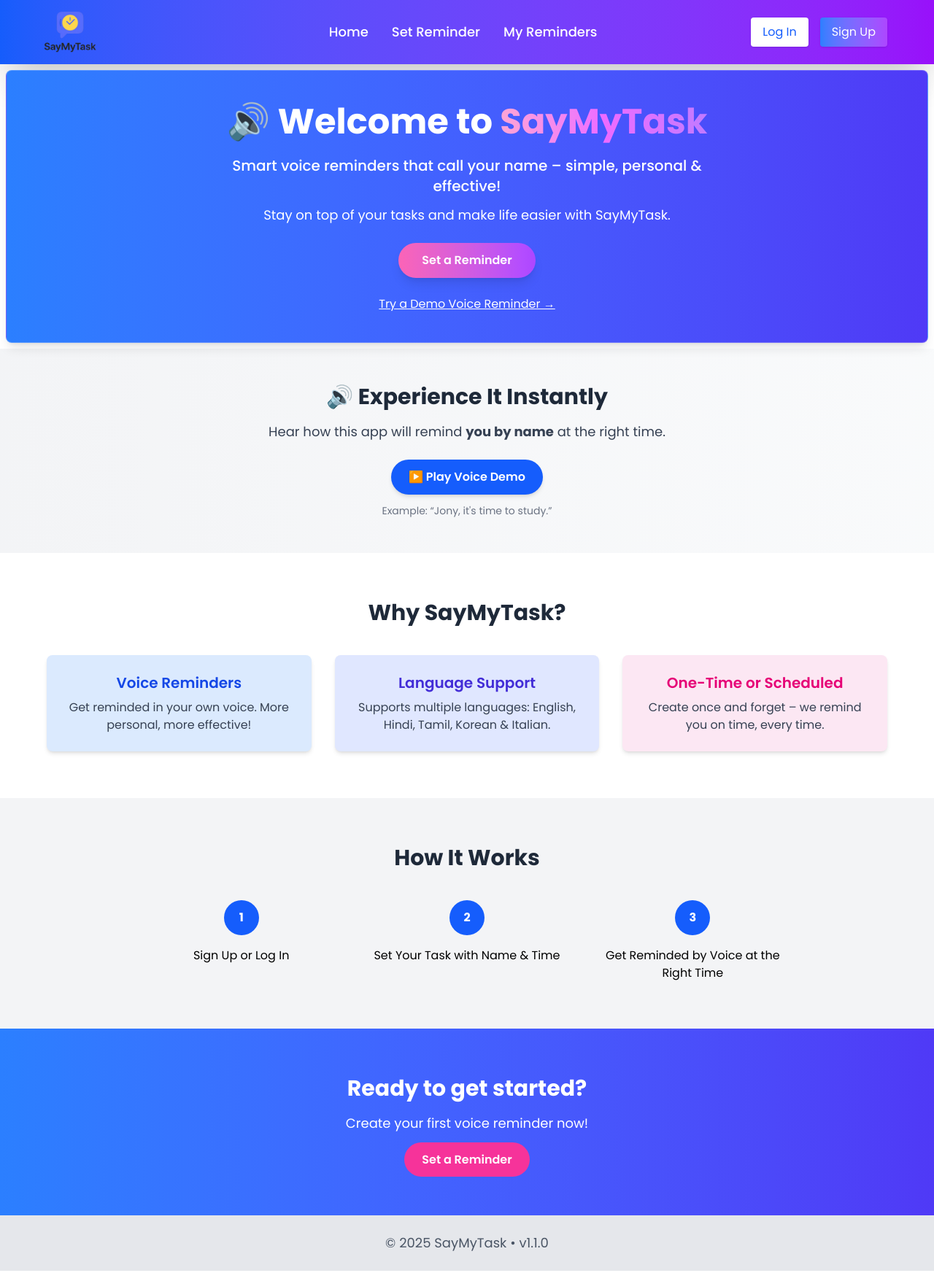
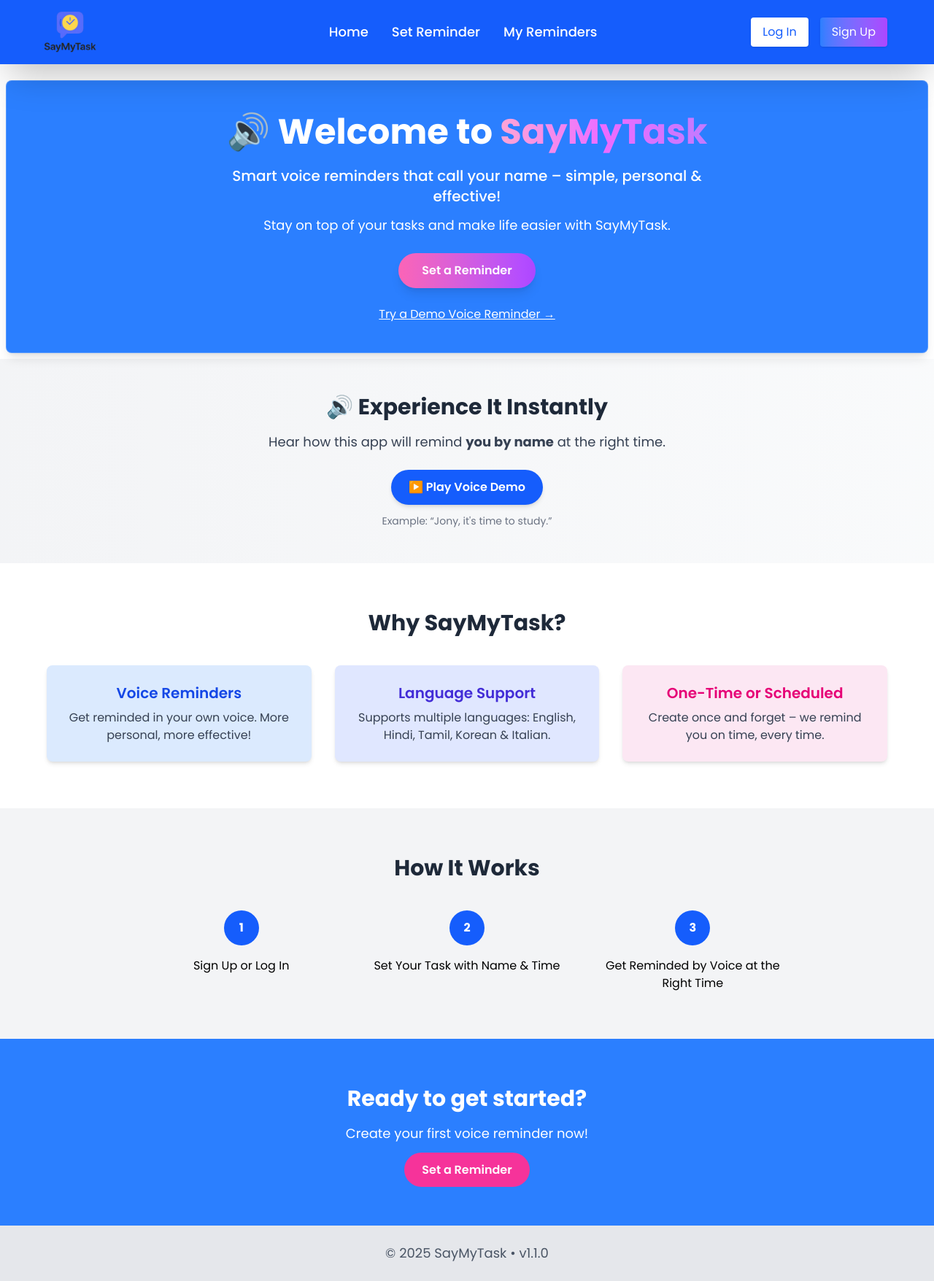
Before and after one commit to ankit11556/SayMyTask, a React (Vite) app in the folder frontend/: page / in a window 1280 px wide. Shown: the whole page at 73% size. Built offline with nearby package versions, Linux system fonts and the light colour scheme; no server answers.

Commit message:
update navbar bg color and position

```diff
--- a/frontend/src/components/HeroSection.jsx
+++ b/frontend/src/components/HeroSection.jsx
@@ -2,7 +2,7 @@ import { Link } from "react-router-dom";
 
 const HeroSection = ({ onDemoClick }) => {
   return (
-    <section className="bg-gradient-to-r from-blue-500 to-indigo-600 text-white py-10 px-4 text-center rounded-lg shadow-lg m-2 bg-white/10 backdrop-blur-xl border border-white/20">
+    <section className="bg-blue-500  text-white py-10 px-4 text-center rounded-lg shadow-lg m-2  backdrop-blur-xl border border-white/20 mt-10">
       <h2 className="text-4xl md:text-5xl font-extrabold font-[Poppins] mb-4 leading-tight">
         🔊 Welcome to{" "}
         <span className="bg-gradient-to-r from-pink-300 via-fuchsia-400 to-purple-400 bg-clip-text text-transparent">
--- a/frontend/src/components/Navbar.jsx
+++ b/frontend/src/components/Navbar.jsx
@@ -28,7 +28,7 @@ const Navbar = () => {
   return (
     <>
       <nav
-        className={`bg-gradient-to-r from-blue-600 to-purple-600 text-white flex justify-between items-center py-3 px-6 md:px-16 font-poppins shadow-2xl`}
+        className={`bg-blue-600 text-white flex justify-between items-center py-3 px-6 md:px-16 font-poppins shadow-2xl fixed z-50 w-full top-0 `}
       >
         <div className="h-16 w-44 flex items-center gap-4">
           {/* Mobile icon */}
@@ -81,13 +81,13 @@ const Navbar = () => {
 
         {/* desktop */}
         <ul className="hidden md:flex space-x-8 text-lg font-medium">
-          <li className="hover:text-cyan-300 transition-colors duration-300">
+          <li className="hover:text-purple-400 transition-colors duration-300">
             <Link to="/">Home</Link>
           </li>
-          <li className="hover:text-cyan-300 transition-colors duration-300">
+          <li className="hover:text-purple-400 transition-colors duration-300">
             <Link to="/set-reminder">Set Reminder</Link>
           </li>
-          <li className="hover:text-cyan-300 transition-colors duration-300">
+          <li className="hover:text-purple-400 transition-colors duration-300">
             <Link to="/my-reminders">My Reminders</Link>
           </li>
         </ul>
@@ -152,18 +152,18 @@ const Navbar = () => {
       {/* Mobile menu */}
 
       <div
-        className={`md:hidden flex flex-col justify-between  px-6 py-4 bg-gradient-to-r from-blue-500 to-purple-600 text-white shadow-2xl  transition-all duration-300 h-[86vh] fixed top-0 left-0 z-10 w-3/5 max-w-xs lg:hidden ${
+        className={`md:hidden flex flex-col justify-between  px-6 py-4 bg-blue-600 text-white shadow-2xl  transition-all duration-300 h-[86vh] fixed top-0 left-0 z-10 w-3/5 max-w-xs lg:hidden ${
           isOpen ? "-translate-0" : "-translate-x-full"
         } mt-22`}
       >
         <ul className="space-y-4 ">
-          <li className="hover:text-cyan-300 transition-colors duration-300 cursor-pointer">
+          <li className="hover:text-purple-300 transition-colors duration-300 cursor-pointer">
             <Link to="/">Home</Link>
           </li>
-          <li className="hover:text-cyan-300 transition-colors duration-300 cursor-pointer">
+          <li className="hover:text-purple-300 transition-colors duration-300 cursor-pointer">
             <Link to="/set-reminder">Set Reminder</Link>
           </li>
-          <li className="hover:text-cyan-300 transition-colors duration-300 cursor-pointer">
+          <li className="hover:text-purple-300 transition-colors duration-300 cursor-pointer">
             <Link to="/my-reminders">My Reminders</Link>
           </li>
         </ul>
--- a/frontend/src/index.css
+++ b/frontend/src/index.css
@@ -4,4 +4,6 @@
 
 body {
   font-family: 'Poppins', sans-serif;
+   margin: 0;
+  padding-top: 70px;
 }
--- a/frontend/src/pages/Home.jsx
+++ b/frontend/src/pages/Home.jsx
@@ -105,7 +105,7 @@ const Home = () => {
       </section>
 
       {/* CTA Section */}
-      <section className="py-16 px-6 bg-gradient-to-r from-blue-500 to-indigo-600 text-white text-center animate__animated animate__fadeInUp">
+      <section className="py-16 px-6 bg-blue-500  text-white text-center animate__animated animate__fadeInUp">
         <h2 className="text-3xl font-bold mb-4 font-[Poppins]">
           Ready to get started?
         </h2>
--- a/frontend/src/pages/Login.jsx
+++ b/frontend/src/pages/Login.jsx
@@ -31,7 +31,7 @@ const Login = () => {
   };
 
   return (
-    <div className="min-h-screen flex items-center justify-center bg-gray-100 p-4">
+    <div className="min-h-screen flex items-center justify-center bg-gray-100 p-6">
       <div className="w-full max-w-md bg-white p-8 rounded-xl shadow-md">
         <h2 className="text-3xl font-bold text-center text-gray-800 mb-8 font-poppins">Login to SayMyTask</h2>
         <form onSubmit={handleSubmit} className="flex flex-col space-y-5">
--- a/frontend/src/pages/MyReminders.jsx
+++ b/frontend/src/pages/MyReminders.jsx
@@ -219,7 +219,7 @@ const MyReminders = () => {
   };
 
   return (
-    <div className="max-w-3xl mx-auto p-6 relative min-h-screen bg-gray-50">
+    <div className="max-w-3xl mx-auto p-10 relative min-h-screen bg-gray-50 ">
       <h2 className="text-3xl font-extrabold text-indigo-700 mb-6 text-center">
         My Reminders ({reminders.length})
       </h2>
```
